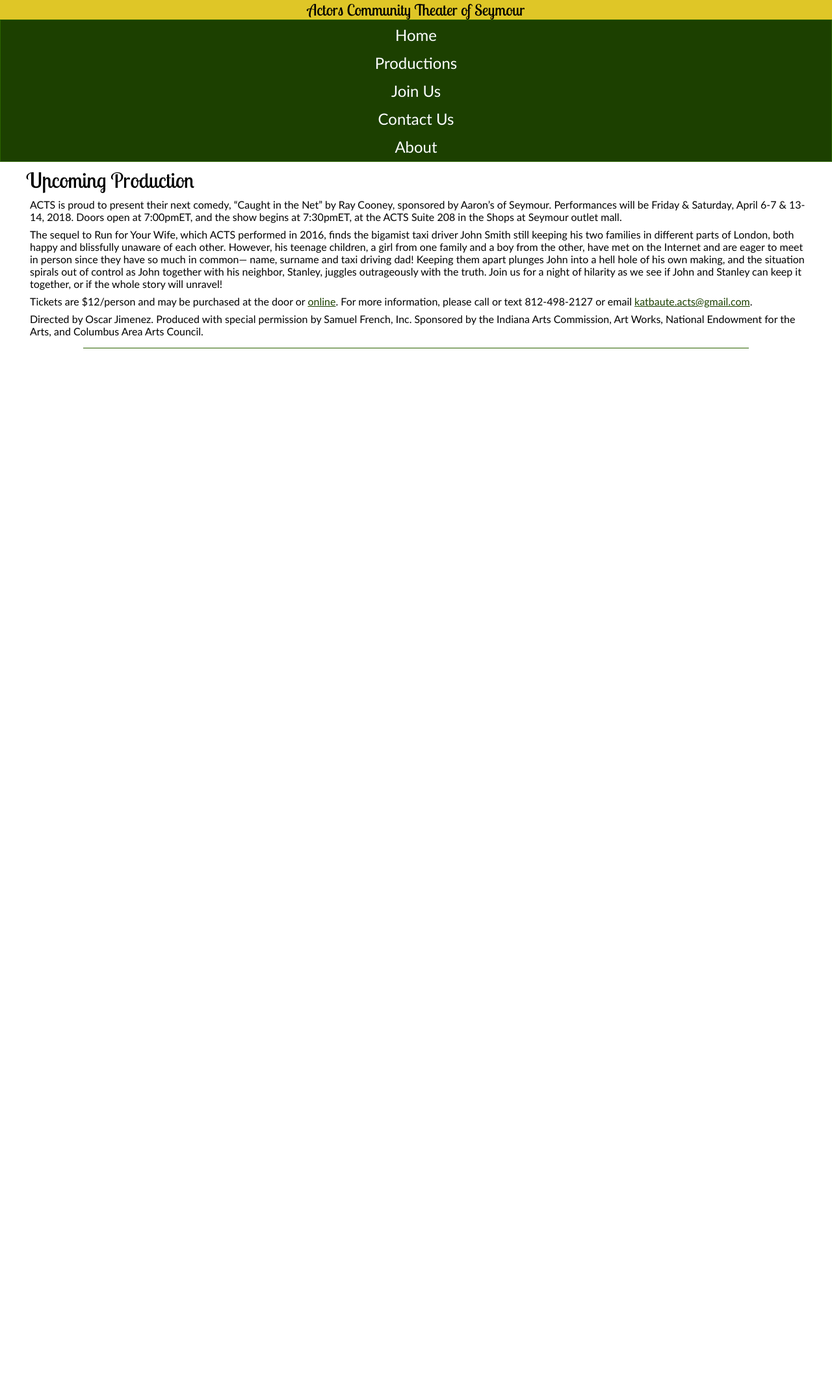
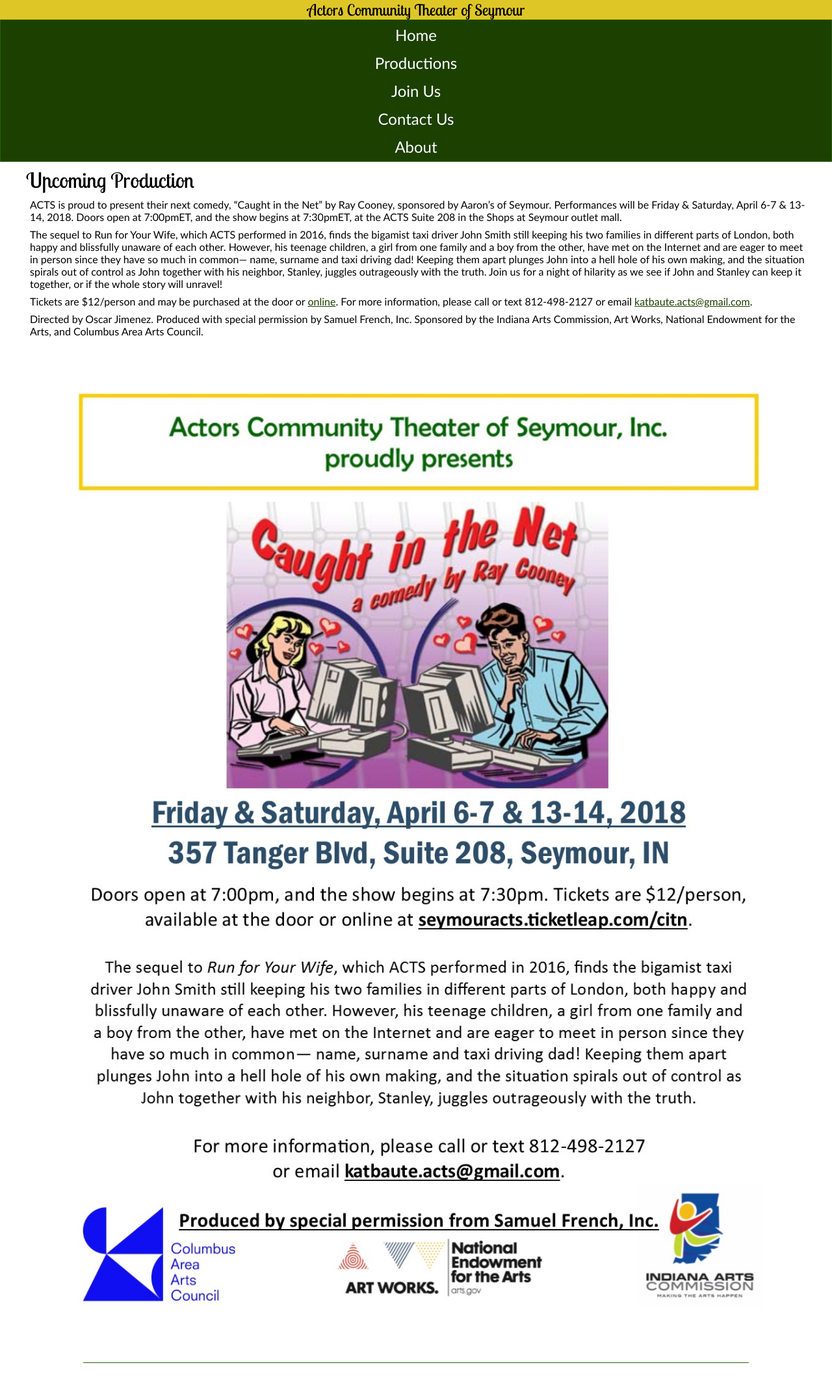
Before and after one commit to seymour-acts/seymour-acts.github.io, a Jekyll site: the page built from _posts/2018-02-12-caught-in-the-net.md, in a window 1280 px wide. Shown: the whole page at 65% size. Built offline with Jekyll 4.4.1, drawn with Linux system fonts in a browser that asks for light colours; before the commit the page ends 900 px from its top, so only the background shows below that.

Commit message:
added image
caught in the net poster

```diff
--- a/_posts/2018-02-12-caught-in-the-net.md
+++ b/_posts/2018-02-12-caught-in-the-net.md
@@ -12,3 +12,5 @@
 Tickets are $12/person and may be purchased at the door or [online](https://seymouracts.ticketleap.com/citn/). For more information, please call or text 812-498-2127 or email [katbaute.acts@gmail.com](mailto:katbaute.acts@gmail.com).
 
 Directed by Oscar Jimenez. Produced with special permission by Samuel French, Inc. Sponsored by the Indiana Arts Commission, Art Works, National Endowment for the Arts, and Columbus Area Arts Council.
+
+![Poster for Kosher Lutherans]({% link /assets/images/citn-poster.jpg %})
```
Also changed, not shown: assets/images/citn-poster.jpg (added).
